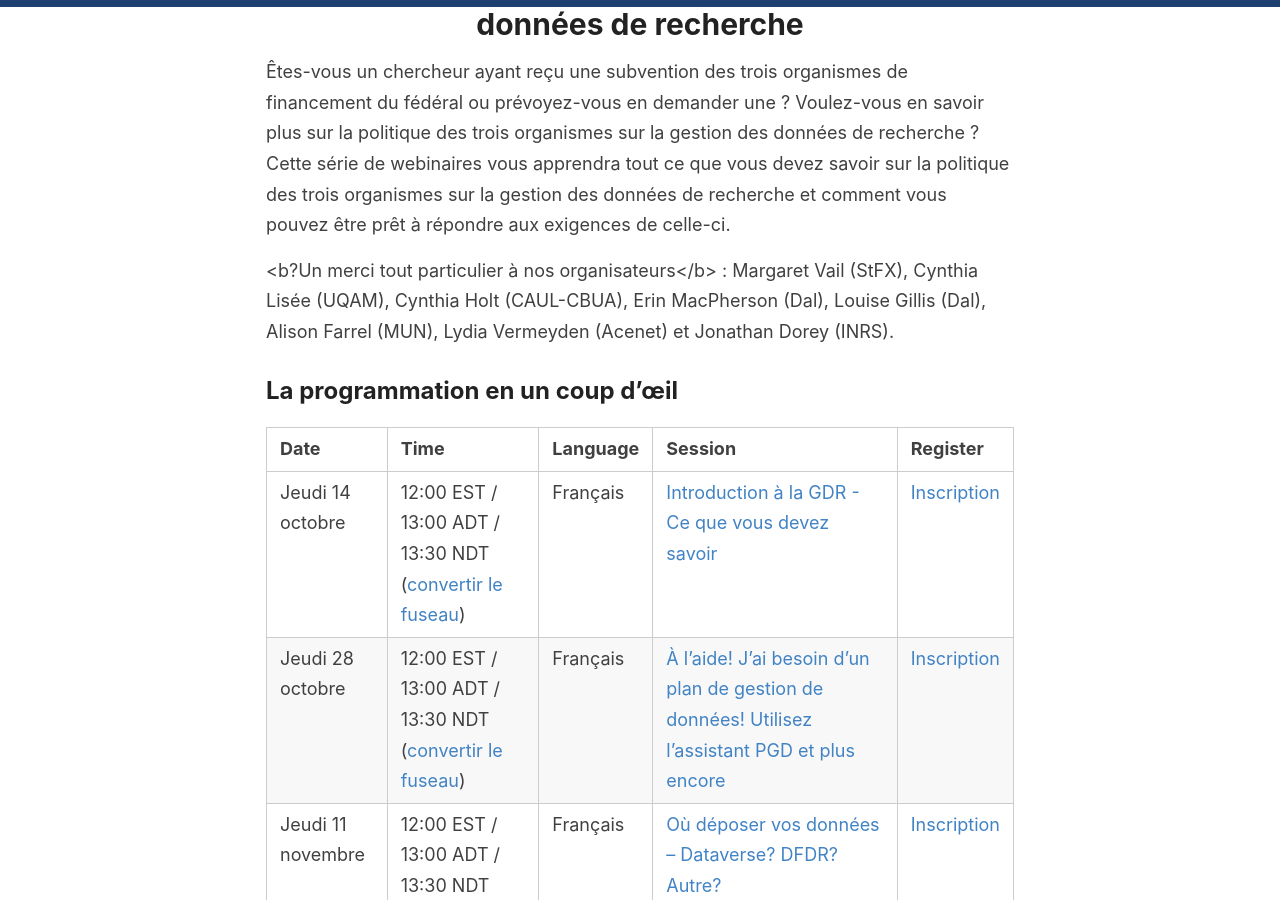
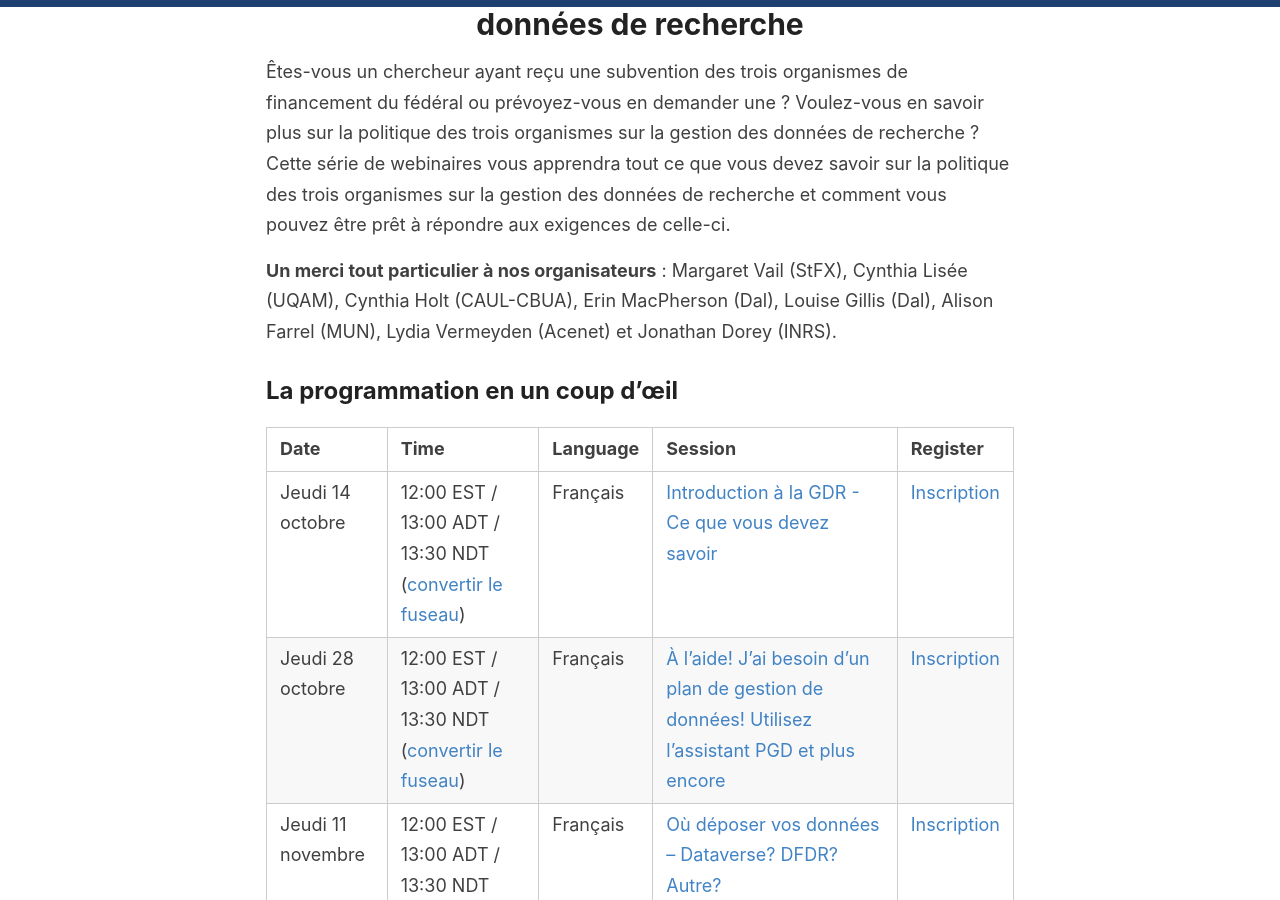
Before and after one commit to caul-dpsc/2021-rdm-series, a Jekyll site: the page built from _pages/index_fr.md, in a window 1280 px wide and 900 px high, scrolled down 423 px. Built offline with Jekyll 4.4.1, drawn with Linux system fonts in a browser that asks for light colours.

```diff
--- a/_pages/index_fr.md
+++ b/_pages/index_fr.md
@@ -5,7 +5,7 @@ permalink: /fr
 ---
 Êtes-vous un chercheur ayant reçu une subvention des trois organismes de financement du fédéral ou prévoyez-vous en demander une ? Voulez-vous en savoir plus sur la politique des trois organismes sur la gestion des données de recherche ? Cette série de webinaires vous apprendra tout ce que vous devez savoir sur la politique des trois organismes sur la gestion des données de recherche et comment vous pouvez être prêt à répondre aux exigences de celle-ci.
 
-<b?Un merci tout particulier à nos organisateurs</b> : Margaret Vail (StFX), Cynthia Lisée (UQAM), Cynthia Holt (CAUL-CBUA), Erin MacPherson (Dal), Louise Gillis (Dal), Alison Farrel (MUN), Lydia Vermeyden (Acenet) et Jonathan Dorey (INRS).
+<b>Un merci tout particulier à nos organisateurs</b> : Margaret Vail (StFX), Cynthia Lisée (UQAM), Cynthia Holt (CAUL-CBUA), Erin MacPherson (Dal), Louise Gillis (Dal), Alison Farrel (MUN), Lydia Vermeyden (Acenet) et Jonathan Dorey (INRS).
 
 ## La programmation en un coup d’œil
 
```
